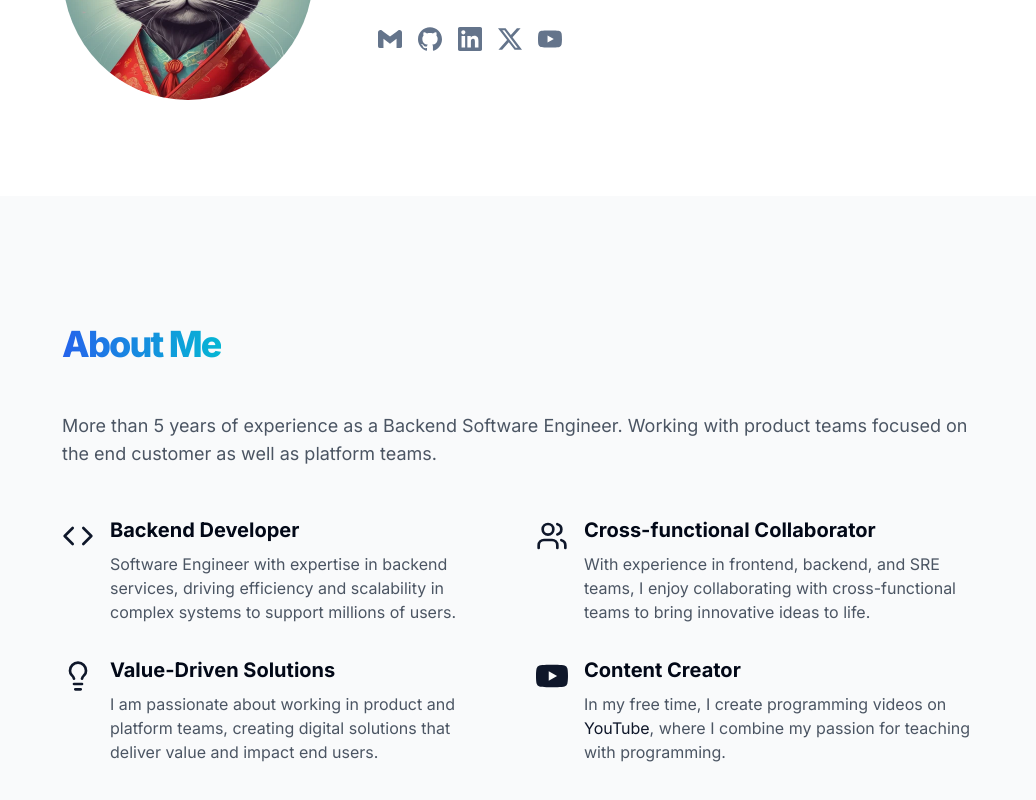
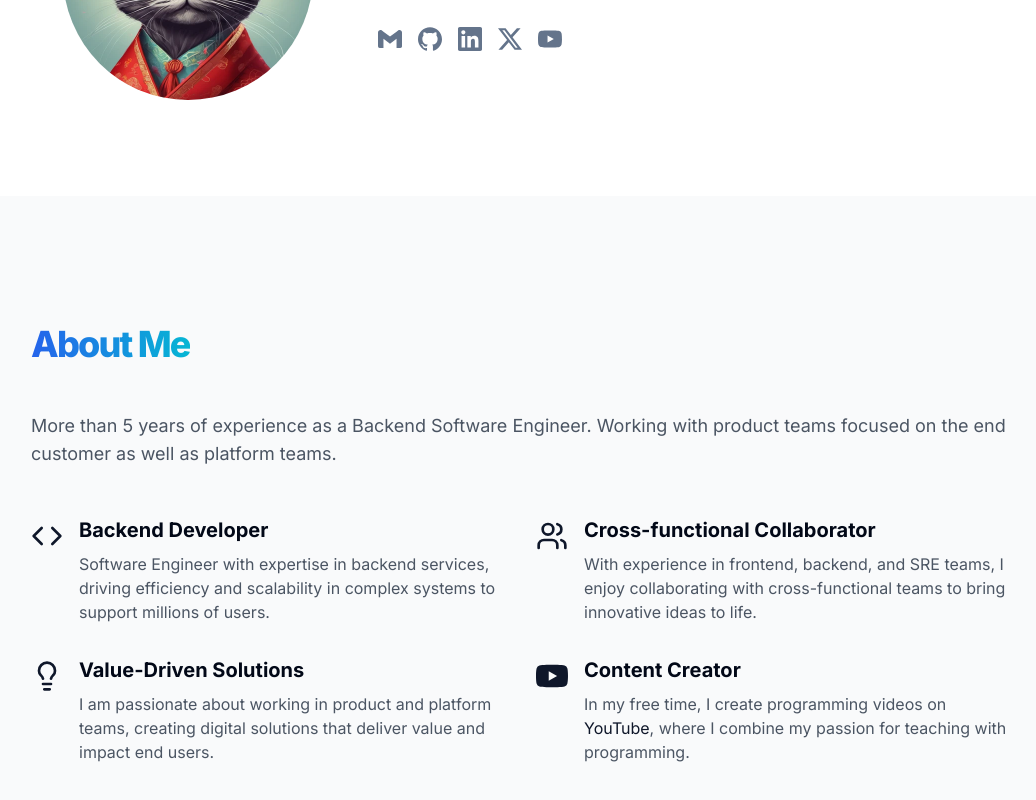
Before and after one commit to AlbertHernandez/alberthernandez.dev, a Next.js app: page / in a window 1280 px wide. Shown: the part 342-1142 px from the top of the page, without its empty margins (120-1156 px from the left). Built offline with nearby package versions, Linux system fonts and the light colour scheme.

Commit message:
v24
Signed-off-by: Albert Hernandez <alberthernandezdev@gmail.com>

```diff
--- a/src/app/page.tsx
+++ b/src/app/page.tsx
@@ -304,7 +304,7 @@
           id="about-me"
           className="py-12 md:py-24 lg:py-32 bg-gray-50 dark:bg-gray-800"
         >
-          <div className="container mx-auto max-w-[980px]">
+          <div className="container mx-auto max-w-[1042px]">
             <h2 className="text-3xl font-extrabold leading-tight tracking-tighter md:text-4xl mb-12 text-left">
               <span className="bg-gradient-to-r from-blue-600 to-cyan-500 bg-clip-text text-transparent">
                 About Me
```
